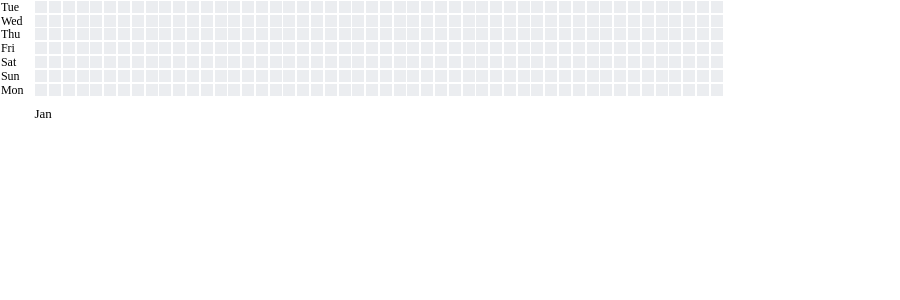
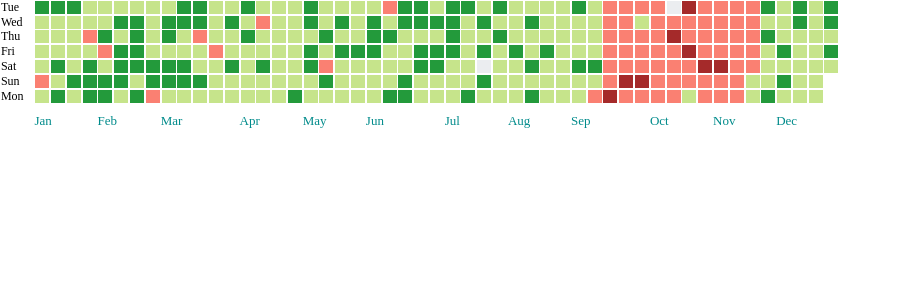
Before and after one commit to Ndifreke/heat-map-graph, a React (Create React App) app: page / in a window 1280 px wide. Shown: the top 300 px of the page, without its empty margins (0-900 px from the left). Built offline with nearby package versions, Linux system fonts and the light colour scheme.

Commit message:
fix(bug-fix): fix bug in algorthm to calculate transaction churn

```diff
--- a/public/index.html
+++ b/public/index.html
@@ -7,7 +7,6 @@
   <link rel="manifest" href="%PUBLIC_URL%/manifest.json" />
   <title>React App</title>
   <style type="text/css">
-
     ul {
       padding: 0px;
       margin: 0px;
@@ -20,8 +19,8 @@
     }
 
     .day-tile {
-      width: 12px;
-      height: 12px;
+      width: 14px;
+      height: 13px;
       border: none;
       display: inline-block;
       background-color: rgb(235, 237, 240);
@@ -29,19 +28,24 @@
 
     ul.day-label li {
       font-size: 12px;
-      line-height: 12px;
+      line-height: 13px;
     }
 
     .month-label {
       padding-top: 10px;
       font-size: 13px;
       font-family: serif !important;
+      color: darkcyan;
     }
 
     li {
       line-height: 1px;
       margin: 0px !important;
       padding: 0.9px !important;
+    }
+
+    .graph-container {
+      display: flex;
     }
   </style>
 </head>
--- a/src/App.js
+++ b/src/App.js
@@ -1,5 +1,5 @@
 import React from 'react';
-import { WeekComponent } from './components/WeekComponent';
+import  WeekComponent  from './components/WeekComponent';
 import WeekDaysLabel from './components/WeekDaysLabel'
 import dump from './transactions'
 import { transactionData } from './helper/transactionHelper'
@@ -13,20 +13,19 @@ class App extends React.Component {
     }
   }
 
-  static buildYearGraph() {
+  static buildGraph() {
     const transactions = transactionData(dump)
     return { transactions, firstYearDate: new Date(transactions[0].date) }
   }
 
   static getDerivedStateFromProps() {
-    return App.buildYearGraph();
+    return App.buildGraph();
   }
 
   render() {
     const { transactions, firstYearDate } = this.state
-    console.log(this.state)
     return (
-      <div style={{ display: "flex" }}>
+      <div className="graph-container">
         <WeekDaysLabel firstYearDate={firstYearDate} />
         <WeekComponent transactions={transactions} />
       </div>
--- a/src/components/DayComponent.jsx
+++ b/src/components/DayComponent.jsx
@@ -1,9 +1,9 @@
 import React from "react"
 
 function dayComponent(transaction) {
+    const { style } = transaction.style
     return (
-        <span className="day-tile">
-
+        <span className="day-tile" style={style}>
         </span>
     )
 }
--- a/src/components/WeekComponent.jsx
+++ b/src/components/WeekComponent.jsx
@@ -1,89 +1,81 @@
 import React from 'react';
 import DayComponent from './DayComponent'
 import { getDaysInYear } from 'date-fns/esm';
-import { getDayOfYear, isSameDay } from 'date-fns';
-import uuid from 'uuid'
+import { getDayOfYear } from 'date-fns';
+import uuidv1 from 'uuid/v1'
 import MonthComponent from './MonthComponent'
 
 const MAX_WEEK_DAYS = 7
 
-function filterTransactionByDay(day, weekData) {
-    //const result = { dayTransactions: [] }
-    console.log(weekData)
-    const sec = { date: null, credit: 0, debit: 0, offset: 0 }
+class WeekComponent extends React.Component {
+
+    filterTransactionByDay(day, weekData) {
+        const details = { date: null, credit: 0, debit: 0, offset: 0 }
         for (const transaction of weekData) {
-        if (getDayOfYear(new Date(transaction.date)) == day) {
-            // result.dayTransactions.push(transaction)
-            if (transaction.transactionType == "credit") {
-                sec.credit += transaction.amount
+            if (day == 282 || day == 281) {
+                console.log(transaction.date, getDayOfYear(new Date(transaction.date), day))
+            }
+            if (getDayOfYear(new Date(transaction.date)) === day) {
+                if (transaction.transactionType === "credit") {
+                    details.credit += transaction.amount
                 } else {
-                sec.debit += transaction.amount
+                    details.debit += transaction.amount
                 }
-            sec.offset++
+                details.offset++
                 continue
             }
             break
         }
-    const transactionOffset = weekData.slice(sec.offset)
-    sec.transactions = transactionOffset
-    sec.date = new Date(weekData[0].date)
-    //  result.transactions = transactionOffset
-    return sec;
+
+        const transactionOffset = weekData.slice(details.offset)
+        details.transactions = transactionOffset
+        details.date = new Date(weekData[0].date)
+        return details;
     }
 
-function algol(highest, transaction = 0, day) {
-    const pivot = highest / 2
-    const details = {
-        date: day.toDateString(),
-        transaction
+    algol(credit, debit = 0) {
+        const average = (credit + debit) / 2
+        const style = {}
+        if (debit < (average / 2)) {
+            style.style = { background: "#A52A2A" }
+        } else if (debit < average && debit > (average / 2)) {
+            style.style = { background: "#FA8072" }
+        } else if (debit > average && (average / 2) + average > debit) {
+            style.style = { background: "rgb(198, 228, 139)" }
+        } else if (debit > average && (average / 2) + average) {
+            style.style = { background: "#239a3b" }
         }
-    if (transaction < (pivot / 2)) {
-        console.log("Transaction is low for " + transaction)
-        details.style = { background: "red" }
-    } else if (transaction < pivot && transaction > (pivot / 2)) {
-        console.log("transaction is midLow for " + transaction)
-        details.style = { background: "red" }
-    } else if (transaction > pivot && (pivot / 2) + pivot > transaction) {
-        console.log("transaction is midHigh for " + transaction)
-        details.style = { background: "rgb(154,205,50)" }
-    } else if (transaction > pivot && (pivot / 2) + pivot) {
-        details.style = { background: "rgb(0,255,0)" }
-    }
+        return style
     }
 
-function getTileColor(totalDayTransaction) {
-    const high = 10;
-    const low = 0
-    const colors = 3
-}
-
-function calculateDayTransaction(dayData) {
-    return dayData.reduce((accum, next) => {
-        switch (next.transactionType) {
-            case "debit": accum.debit++
-            case "credit": accum.credit++
-        }
-        return accum
-    }, { credit: 0, debit: 0 })
-}
-
-function addDay(dayData, title) {
+    addtoDayTransaction(data, day) {
+        const { credit, debit, date } = data
+        const title = `${date.toDateString()} $${(credit + debit).toFixed(2)}`
         return (
-        <li key={uuid()} title={title}>
-            <DayComponent data={dayData} />
+            <li key={uuidv1()} title={title}>
+                <DayComponent style={this.algol(credit, debit)} />
             </li>
         )
     }
 
-function firstDate(transactions) {
+    addToWeekTransaction(weekList, dayList) {
+        weekList.push(
+            <ul style={{ listStyle: "none" }} key={uuidv1()}>
+                {dayList}
+            </ul >
+        )
+        return weekList
+    }
+
+    firstDate(transactions) {
         return new Date(transactions[0].date)
     }
 
-function getMonth(date) {
+    getMonth(date) {
         return date.getMonth()
     }
 
-function createMonthTransaction(weekData, monthId) {
+    createMonthTransaction(weekData, monthId) {
         const monthAbr = {
             0: "Jan", 1: "Feb", 2: "Mar", 3: "Apr", 4: "May",
             5: "Jun", 6: "Jul", 7: "Aug", 8: "Sep", 9: "Oct",
@@ -92,43 +84,46 @@ function createMonthTransaction(weekData, monthId) {
         return <MonthComponent weekTransaction={weekData} monthName={monthAbr} />
     }
 
-function WeekComponent(props) {
+    WeekComponents(props) {
         let weekList = []
         let dayList = []
         const monthList = []
         let { transactions } = props
         let dayData
-    const daysInYear = getDaysInYear(firstDate(transactions))
-    let month = getMonth(firstDate(transactions))
-    for (let day = 1, weekDay = 1; day < daysInYear && transactions.length > 0; day++ , weekDay++) {
-        const dayInformation = filterTransactionByDay(day, transactions)
+        const daysInYear = getDaysInYear(this.firstDate(transactions))
+        let month = this.getMonth(this.firstDate(transactions))
+
+        for (let day = 1; day < daysInYear && transactions.length > 0; day++) {
+            const dayInformation = this.filterTransactionByDay(day, transactions)
             transactions = dayInformation.transactions
             const hasTransaction = dayInformation.date
-        if (hasTransaction) {
-            dayData = addDay(dayInformation)
-        } else {
-           // dayData = addDay({ credit: 0, debit: 0 }, "No imformation")
+
+            dayData = this.addtoDayTransaction(dayInformation, day)
+            dayList.push(dayData)
+
+            if (dayList.length === MAX_WEEK_DAYS) {
+
+                if (day == 281 || day == 282) {
+                    console.log(day + " B")
                 }
-        dayList.push(dayData)
-        if (weekDay == MAX_WEEK_DAYS) {
-            weekList.push(
-                <ul style={{ listStyle: "none" }} key={Date.now()}>
-                    {dayList}
-                </ul >
-            )
+                weekList = this.addToWeekTransaction(weekList, dayList)
                 dayList = []
-            weekDay = 0
-        }
-
-        if (hasTransaction && month != getMonth(dayInformation.date)) {
-            console.log(month)
-            monthList.push(createMonthTransaction(weekList, month))
-            month = getMonth(new Date(hasTransaction.date))
+                //    weekDay = 0
+            } if (hasTransaction && month !== this.getMonth(dayInformation.date)) {
+                monthList.push(this.createMonthTransaction(weekList, month))
+                month = this.getMonth(dayInformation.date)
                 weekList = []
             }
         }
-    monthList.push(createMonthTransaction(weekList, month))
+        weekList = this.addToWeekTransaction(weekList, dayList)
+        monthList.push(this.createMonthTransaction(weekList, month))
         return monthList
     }
 
-export { MAX_WEEK_DAYS, WeekComponent }
+    render() {
+        return this.WeekComponents(this.props)
+    }
+}
+
+WeekComponent.MAX_WEEK_DAYS = MAX_WEEK_DAYS
+export default WeekComponent
--- a/src/components/WeekDaysLabel.jsx
+++ b/src/components/WeekDaysLabel.jsx
@@ -1,5 +1,5 @@
 import React from "react"
-import { MAX_WEEK_DAYS } from './WeekComponent'
+import WeekComponent from './WeekComponent'
 
 function dayAbbr(day) {
     return {
@@ -22,12 +22,13 @@ function getWeeksLabel(props) {
     const { firstYearDate } = props
     const dayLabel = []
     for (let dayInWeek = firstYearDate.getDay() - 1, totalDays = 0; totalDays < 7; dayInWeek++ , totalDays++) {
-        console.log(dayInWeek)
-        if (dayInWeek == MAX_WEEK_DAYS) {
+        if (dayInWeek === WeekComponent.MAX_WEEK_DAYS) {
             dayInWeek = 0
+           // console.log(dayAbbr(dayInWeek))
             dayLabel.push(<li key={dayInWeek}>{dayAbbr(dayInWeek)}</li>)
         } else {
             dayLabel.push(<li key={dayInWeek}>{dayAbbr(dayInWeek)}</li>)
+           // console.log(dayAbbr(dayInWeek))
         }
     }
     return (
--- a/src/helper/transactionHelper.js
+++ b/src/helper/transactionHelper.js
@@ -30,7 +30,9 @@ const monthName = {
 }
 
 const transactionData = (transactionData) => {
-    return transactionData.sort((a, b) => new Date(a.date).getTime() - new Date(b.date).getTime())
+    return transactionData.sort((a, b, c) => {
+        return new Date(a.date).getTime() - new Date(b.date).getTime()
+    })
 }
 
 exports.months = months
```
Lines whose indentation alone changed are shown as unchanged.
